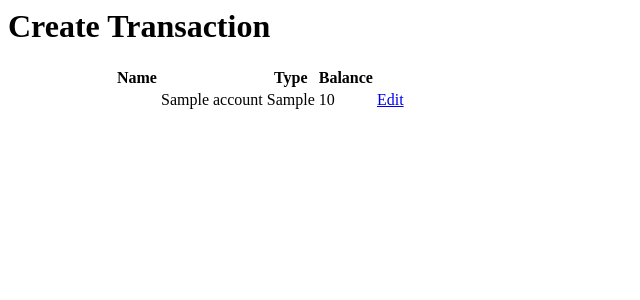
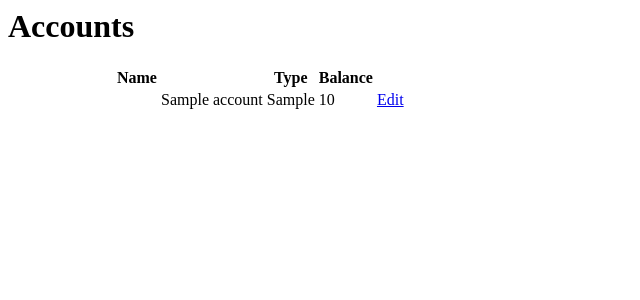
Before and after one commit to adamcharnock/django-hordak, a Django app: template hordak/templates/hordak/accounts/account_list.html in a window 1280 px wide. Shown: the top 300 px of the page, without its empty margins (0-640 px from the left). Run offline with Django 3.2, Linux system fonts and the light colour scheme; the template is opened without the code that fills it: most values are stand-ins (such as "Sample title", 1, 10 or a date in 2020); some libraries are stand-ins or nearby versions.

Commit message:
Correcting page name

```diff
--- a/hordak/templates/hordak/accounts/account_list.html
+++ b/hordak/templates/hordak/accounts/account_list.html
@@ -1,8 +1,8 @@
 {% extends 'hordak/base.html' %}
 {% load bootstrap3 %}
 
-{% block page_name %}Create Transaction{% endblock %}
-{% block page_description %}Move money between accounts{% endblock %}
+{% block page_name %}Accounts{% endblock %}
+{% block page_description %}See all accounts at a glance{% endblock %}
 
 {% block content %}
     <table class="table table-striped">
```
